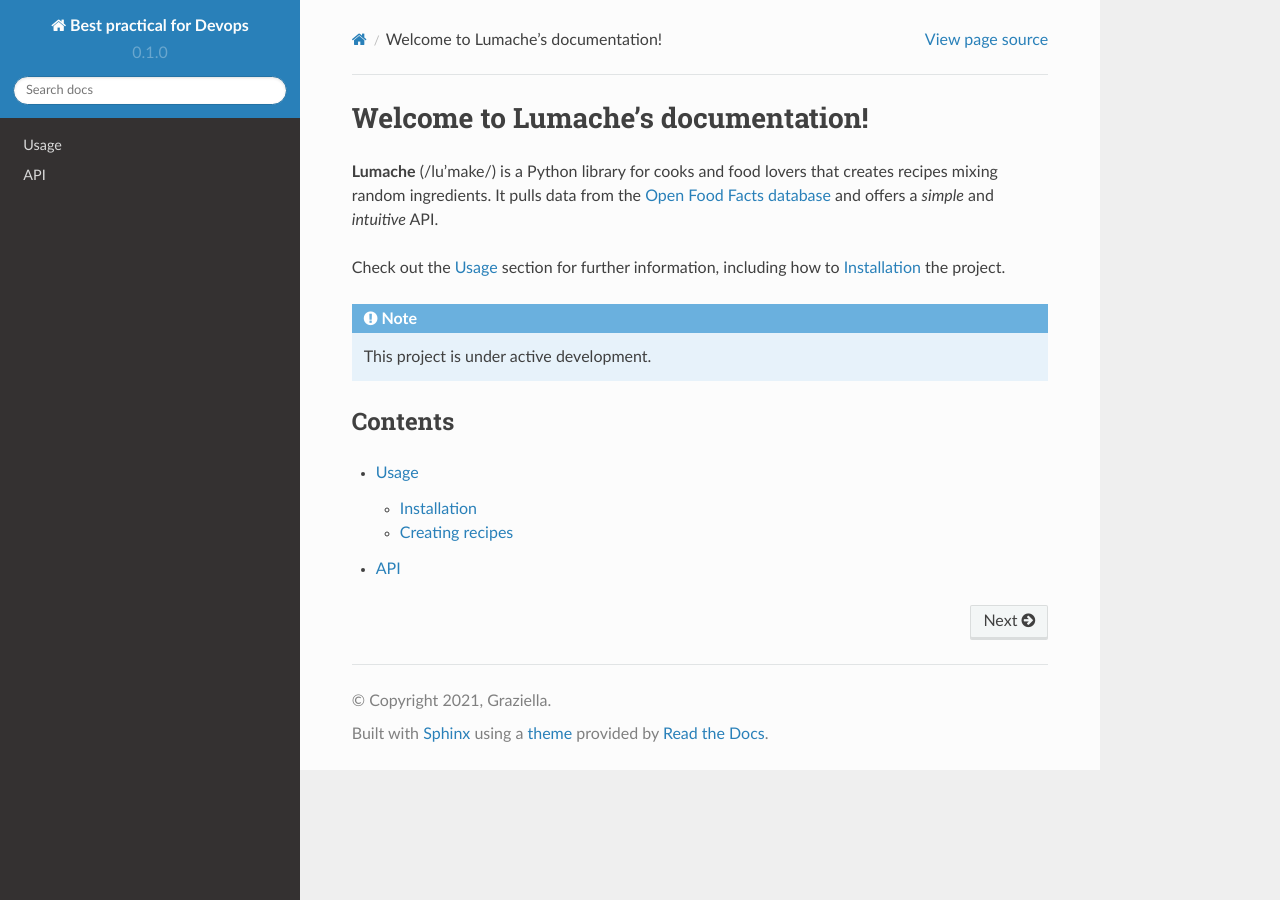
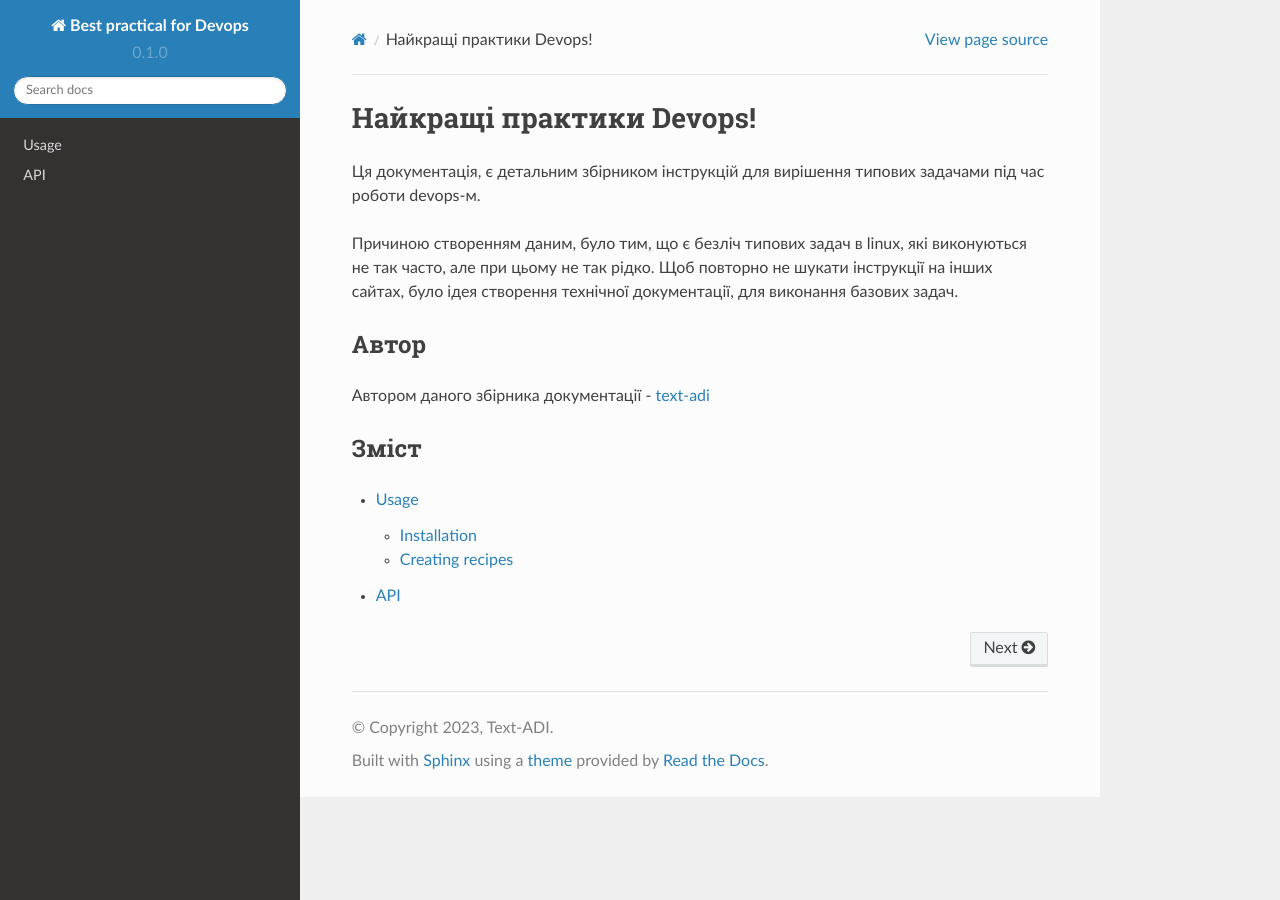
Before and after one commit to text-adi/devops-best-practical, a Sphinx documentation site: the page built from docs/source/index.rst, in a window 1280 px wide. Built offline with Sphinx 7.4.7 and the Read the Docs theme 2.0.0, drawn with Linux system fonts in a browser that asks for light colours.

Commit message:
Update conf and index page

```diff
--- a/docs/source/conf.py
+++ b/docs/source/conf.py
@@ -3,7 +3,7 @@
 # -- Project information
 
 project = 'Best practical for Devops'
-copyright = '2021, Graziella'
+copyright = '2023, Text-ADI'
 author = 'Text-ADI'
 
 release = '0.1'
--- a/docs/source/index.rst
+++ b/docs/source/index.rst
@@ -1,19 +1,20 @@
-Welcome to Lumache's documentation!
+Найкращі практики Devops!
 ===================================
 
-**Lumache** (/lu'make/) is a Python library for cooks and food lovers
-that creates recipes mixing random ingredients.
-It pulls data from the `Open Food Facts database <https://world.openfoodfacts.org/>`_
-and offers a *simple* and *intuitive* API.
+Ця документація, є детальним збірником інструкцій для вирішення типових задачами під час роботи devops-м.
 
-Check out the :doc:`usage` section for further information, including
-how to :ref:`installation` the project.
+Причиною створенням даним, було тим, що є безліч типових задач в linux,
+які виконуються не так часто, але при цьому не так рідко.
+Щоб повторно не шукати інструкції на інших сайтах,
+було ідея створення технічної документації, для виконання базових задач.
 
-.. note::
+Автор
+-----
 
-   This project is under active development.
+Автором даного збірника документації -
+`text-adi <https://github.com/text-adi>`_
 
-Contents
+Зміст
 --------
 
 .. toctree::
```
